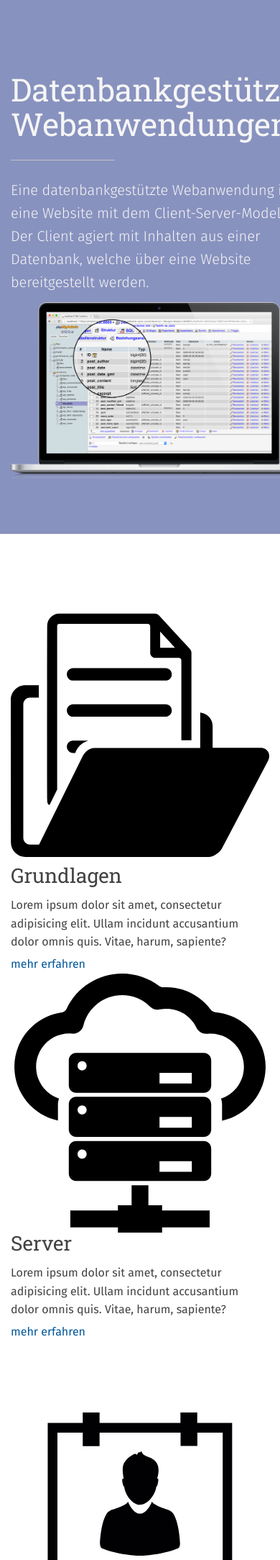
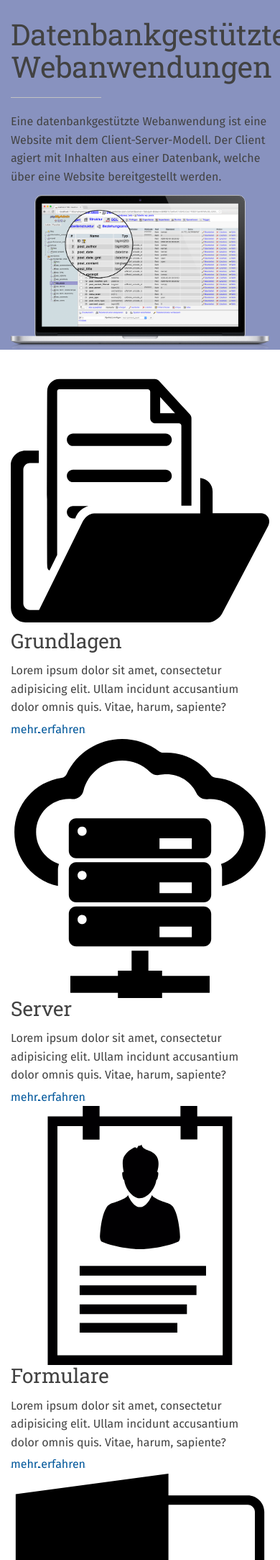
Before and after one commit to paulbrgmr/Schule, a PHP site: page / in a window 390 px wide; the page is wider, and only the part inside the window is pictured. Shown: the part 70-2238 px from the top of that part at 72% size. Run offline with PHP 8.4, Linux system fonts and the light colour scheme.

Commit message:
Leitfaden: Index Responsive Styles

```diff
--- a/leitfaden/_resources/scss/responsive.scss
+++ b/leitfaden/_resources/scss/responsive.scss
@@ -1,46 +1,247 @@
 @media (min-width: $screen-sm-min) {
     nav {
-        .container {
-            padding-left: 15px;
-            padding-right: 15px;
+        .navbar {
+            border: $navbar-default-border-width;
+            &-header {
+                .navbar {
+                    &-brand {
+                        @include padding-left-right(15px);
+                    }
+                }
+            }
+        }
+    }
+
+    main {
+        .content {
+            &-index {
+                .intro-wrapper {
+                    @include margin-top-bottom(50px);
+                    .headline {
+                        font-weight: 500;
+                        font-size: 28px;
+                    }
+                }
+                .start-wrapper {
+                    .img-wrapper {
+                        @include margin-top-bottom(70px);
+                    }
+                    .intro {
+                        &-wrapper {
+                            color: #f5f5f5;
+                            p {
+                                font-weight: 300;
+                                &.text-large {
+                                    font-size: 1.125em;
+                                    margin-bottom: 25px;
+                                }
+                            }
+                        }
+                    }
+                }
+            }
+        }
+    }
+
+    .overview {
+        @include margin-top-bottom(30px);
+        p {
+            margin-bottom: 5px;
+        }
+        h3 {
+            margin-top: 0;
+        }
+        .overview-img {
+            @include margin-top-bottom(50px);
+        }
+        .overview-text {
+            @include margin-top-bottom(60px);
         }
     }
 }
 
 @media (min-width: $screen-md-min) {
     @import "nav-animation";
-    .btn {
-        padding-top: 13px;
-        padding-bottom: 13px;
-        transition: .25s;
-        &:hover {
-            box-shadow: 0px 8px 16px 0px rgba(0,0,0,0.2);
-            box-shadow: 0px 6px 20px 0px rgba(0,0,0,0.2);
-            background-color: $brand-primary;
-            transition: .25s;
-        }
-    }
+
     nav {
         .navbar {
+            border: $navbar-default-border-width;
             &-header {
                 .navbar {
-                    &-toggle {
-                    }
                     &-brand {
-                        img {
-                        }
+                        @include padding-left-right(15px);
                     }
                 }
             }
             &-collapse {
-                ul.navbar-nav {
-                    margin-left: 50px;
-                    li {
-                        margin-left: 20px;
-                        margin-right: 20px;
+                ul.navbar {
+                    &-nav {
+                        margin-left: 75px;
+                        li {
+                            a {
+                                &:hover {
+                                }
+                            }
+                        }
                     }
                 }
             }
         }
     }
+
+    main {
+        .content {
+            &-index {
+                .intro-wrapper {
+                    @include margin-top-bottom(50px);
+                    .headline {
+                        font-weight: 500;
+                        font-size: 2rem;
+                    }
+                }
+                .start-wrapper {
+                    .img-wrapper {
+                        @include margin-top-bottom(70px);
+                    }
+                    .intro {
+                        &-wrapper {
+                            color: #f5f5f5;
+                            @include margin-top-bottom(80px);
+                            p {
+                                font-weight: 300;
+                                &.text-large {
+                                    font-size: 1.25em;
+                                    margin-bottom: 25px;
+                                }
+                            }
+                        }
+                    }
+                }
+            }
+        }
+        min-height: 1000px;
+        // Link Styles by Kevin Gimbel http://kevingimbel.com/
+        a {
+            &:not(.btn) {
+                &:after {
+                    transform: scaleX(0);
+                }
+                &:hover {
+                    &:after {
+                       transform: scaleX(1);
+                    }
+                }
+                &, &:hover, &:focus, &:active {
+                    text-decoration: none;
+                }
+            }
+        }
+    }
+    .overview {
+        @include margin-top-bottom(30px);
+        p {
+            margin-bottom: 5px;
+        }
+        h3 {
+            margin-top: 0;
+        }
+        .overview-img {
+            @include margin-top-bottom(85px);
+        }
+        .overview-text {
+            @include margin-top-bottom(60px);
+        }
+    }
 }
+
+@media (min-width: $screen-lg-min) {
+    nav {
+        .navbar {
+            border: $navbar-default-border-width;
+            &-header {
+                .navbar {
+                    &-brand {
+                        @include padding-left-right(15px);
+                    }
+                }
+            }
+            &-collapse {
+                ul.navbar {
+                    &-nav {
+                        margin-left: 75px;
+                        li {
+                            a {
+                                &:hover {
+                                }
+                            }
+                        }
+                    }
+                }
+            }
+        }
+    }
+
+    main {
+        .content {
+            &-index {
+                .intro-wrapper {
+                    @include margin-top-bottom(50px);
+                    .headline {
+                        font-weight: 500;
+                        font-size: 2rem;
+                    }
+                }
+                .start-wrapper {
+                    .img-wrapper {
+                        @include margin-top-bottom(70px);
+                    }
+                    .intro {
+                        &-wrapper {
+                            color: #f5f5f5;
+                            @include margin-top-bottom(110px);
+                            p {
+                                font-weight: 300;
+                                &.text-large {
+                                    font-size: 1.25em;
+                                    margin-bottom: 25px;
+                                }
+                            }
+                        }
+                    }
+                }
+            }
+        }
+        min-height: 1000px;
+        // Link Styles by Kevin Gimbel http://kevingimbel.com/
+        a {
+            &:not(.btn) {
+                &:after {
+                    transform: scaleX(0);
+                }
+                &:hover {
+                    &:after {
+                       transform: scaleX(1);
+                    }
+                }
+                &, &:hover, &:focus, &:active {
+                    text-decoration: none;
+                }
+            }
+        }
+    }
+    .overview {
+        @include margin-top-bottom(30px);
+        p {
+            margin-bottom: 5px;
+        }
+        h3 {
+            margin-top: 0;
+        }
+        .overview-img {
+            @include margin-top-bottom(75px);
+        }
+        .overview-text {
+            @include margin-top-bottom(60px);
+        }
+    }
+}
--- a/leitfaden/_resources/scss/style.scss
+++ b/leitfaden/_resources/scss/style.scss
@@ -10,94 +10,21 @@
 
 html {
     font-size: $font-size-base;
-    // margin-bottom: 3.125rem;
-}
-
-main {
-    min-height: 1000px;
-    // Link Styles by Kevin Gimbel http://kevingimbel.com/
-    a {
-        &:not(.btn) {
-            text-decoration: none;
-            color: #01579B;
-            z-index: 2;
-            $text-shadow-color: #fff;
-            text-shadow:
-            .05em 0 0 $text-shadow-color, -.05em -0 0 $text-shadow-color,
-            .15em 0 0 $text-shadow-color,-0.15em -0 0 $text-shadow-color,
-            .2em 0 0 $text-shadow-color,-.2em -0 0 $text-shadow-color;
-            position: relative;
-            &:after {
-                content: '';
-                height: 2px;
-                width: 100%;
-                position: absolute;
-                left: 0;
-                right: 0;
-                bottom: 4px;
-                transform: scaleX(0);
-                transition: linear .15s;
-                background: currentColor;
-                z-index: -1;
-            }
-            &:hover {
-                &:after {
-                   transform: scaleX(1);
-                }
-            }
-            &, &:hover, &:focus, &:active {
-                text-decoration: none;
-            }
-        }
-    }
-}
-
-
-p {
-    &.text-large {
-        font-size: $font-size-large;
-    }
-}
-
-.wrapper {
-    &-intro {
-        color: #f5f5f5;
-        p {
-            font-weight: 300;
-        }
-    }
-    &-start {
-        display: table;
-        height: 50vh;
-        @include margin-left-right(auto);
-        .start {
-            display: table-cell;
-            vertical-align: middle;
-        }
-    }
 }
 
 h1, h2, h3, h4, h5, h6 {
     font-family: $font-family-sans;
 }
 
-.navbar-bg {
-    background-color: #212121;
-}
-
-.index-divider {
-    margin-left: 0;
-    width: 35%;
-    background-color: lighten(#424242, 50%);
-    border: none;
-    height: 1px;
-}
-
 nav {
+    .navbar-bg {
+        background-color: #212121;
+    }
     .container {
         @include padding-left-right(0);
     }
     .navbar {
+        border: $navbar-default-border-width;
         &-header {
             .navbar {
                 &-toggle {
@@ -136,8 +63,92 @@ nav {
                 }
             }
         }
-        border: $navbar-default-border-width;
     }
+}
+
+main {
+    min-height: 1000px;
+    // Link Styles by Kevin Gimbel http://kevingimbel.com/
+    a {
+        &:not(.btn) {
+            text-decoration: none;
+            color: #01579B;
+            z-index: 2;
+            $text-shadow-color: #fff;
+            text-shadow:
+            .05em 0 0 $text-shadow-color, -.05em -0 0 $text-shadow-color,
+            .15em 0 0 $text-shadow-color,-0.15em -0 0 $text-shadow-color,
+            .2em 0 0 $text-shadow-color,-.2em -0 0 $text-shadow-color;
+            position: relative;
+            &:after {
+                content: '';
+                height: 2px;
+                width: 100%;
+                position: absolute;
+                left: 0;
+                right: 0;
+                bottom: 4px;
+                transform: scaleX(1);
+                transition: linear .15s;
+                background: currentColor;
+                z-index: -1;
+            }
+        }
+    }
+    .content {
+        background-color: $body-bg;
+        &-index {
+            background-color: $php-purple;
+            .intro-wrapper {
+                .headline {
+                    font-weight: 500;
+                    font-size: 28px;
+                }
+            }
+            .start-wrapper {
+                .img-wrapper {
+                    margin-bottom: 30px;
+                }
+                .intro {
+                    &-wrapper {
+                        color: #f5f5f5;
+                        p {
+                            font-weight: 300;
+                            &.text-large {
+                                font-size: 1.125em;
+                                margin-bottom: 25px;
+                            }
+                        }
+                    }
+                }
+            }
+        }
+    }
+}
+
+.overview {
+    @include margin-top-bottom(30px);
+    p {
+        margin-bottom: 5px;
+    }
+    h3 {
+        margin-top: 0;
+    }
+    .overview-img {
+        @include margin-top-bottom(50px);
+    }
+    .overview-text {
+        margin-bottom: 30px;
+    }
+}
+
+.index-divider {
+    margin-left: 0;
+    width: 35%;
+    background-color: lighten(#424242, 50%);
+    border: none;
+    height: 1px;
+    @include margin-top-bottom(20px);
 }
 
 .lamp {
@@ -146,29 +157,13 @@ nav {
     }
 }
 
-.content {
-    background-color: $body-bg;
-    &-index {
-        background-color: $php-purple;
-        @include padding-top-bottom(75px);
-        // margin-bottom: 50px;
-        .intro {
-            .wrapper-intro {
-                .headline {
-                    font-weight: 500;
-                    font-size: 2.75em;
-                }
-            }
-        }
-    }
-}
-.wrapper-info {
+.info-wrapper {
     background-color: #F1F1F1;
     padding: 15px;
     box-shadow: 0px 2px 10px 0px rgba(0,0,0,0.15);
     box-shadow: 0px 2px 5px 0px rgba(0,0,0,0.2);
     @include margin-top-bottom(25px);
-    .wrapper-code {
+    .code-wrapper {
         background-color: $body-bg;
         border-left: inset 3px $brand-primary;
         padding: 10px;
@@ -230,19 +225,6 @@ nav {
     }
 }
 
-.overview {
-    @include margin-top-bottom(100px);
-    &-panel {
-        margin-top: 100px;
-    }
-    p {
-        margin-bottom: 5px;
-    }
-    h3 {
-        margin-top: 0;
-    }
-}
-
 .content-formular {
     margin-top: 50px;
 }
```
Also changed, not shown: leitfaden/_resources/scss/responsive_.scss (added, +130 -0 lines), leitfaden/_resources/css/style.min.css, 1 other file.
